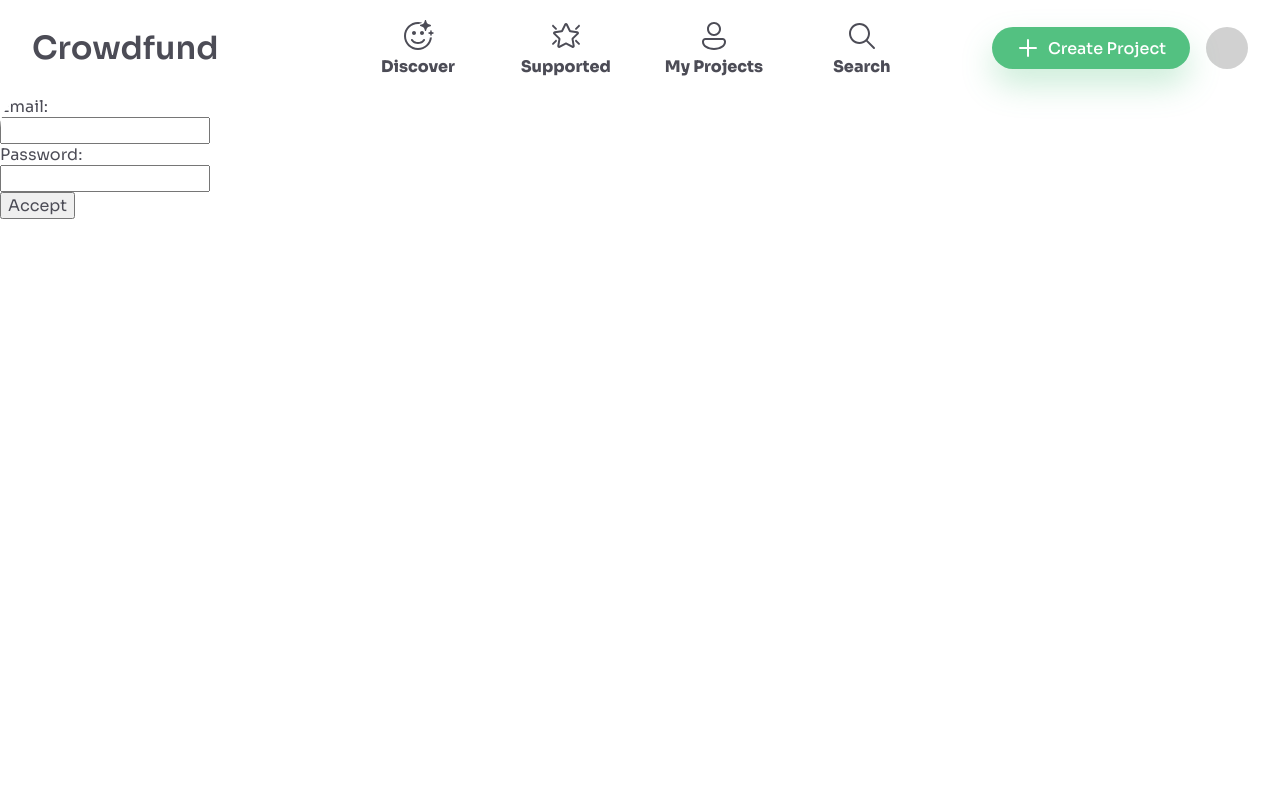
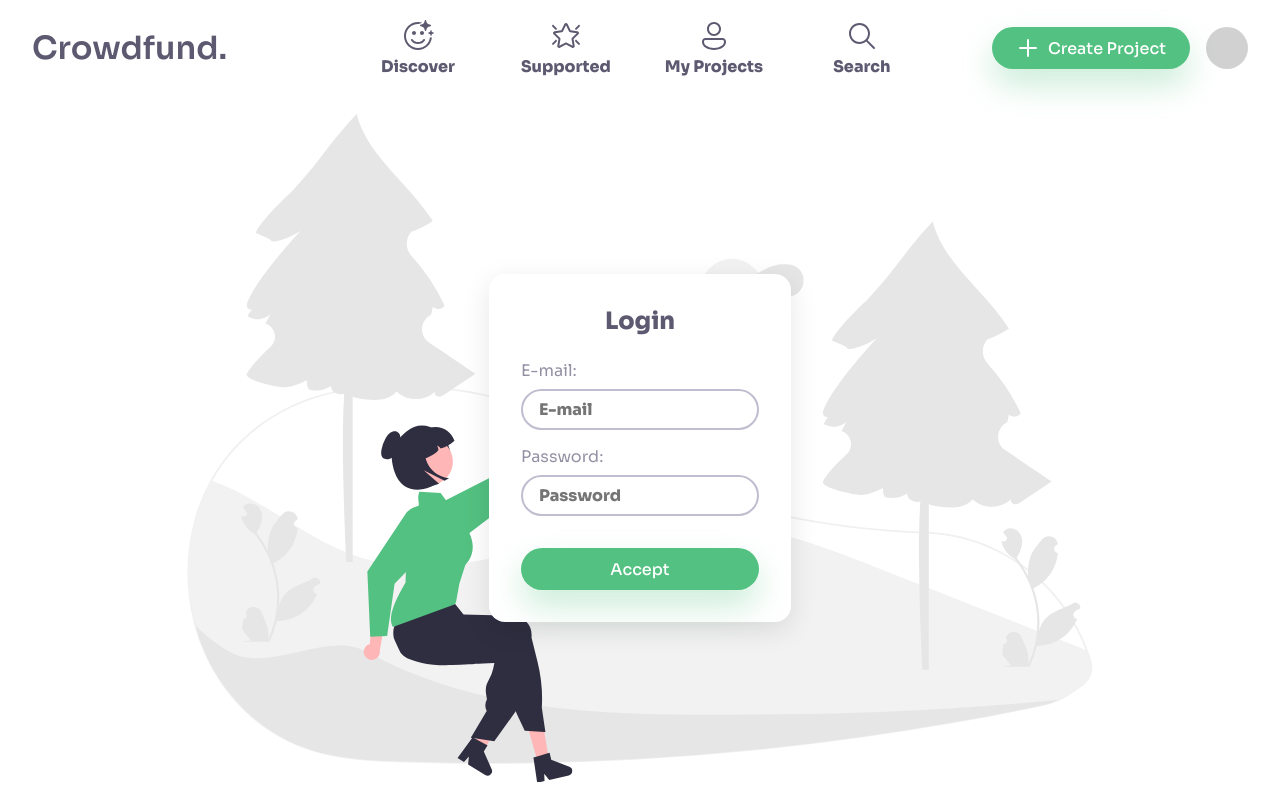
Before and after one commit to torstendngh/decentra-crowdfunding, a React (Create React App) app: page /login in a window 1280 px wide. Built offline with nearby package versions, Linux system fonts and the light colour scheme; the HTML template or start-up script is replaced by a standard one.

Commit message:
Login page style

```diff
--- a/src/components/Card.css
+++ b/src/components/Card.css
@@ -9,7 +9,7 @@
   border-radius: 16px;
   overflow: hidden;
   /* box-shadow: rgba(0, 0, 0, 0.15) 0px 16px 32px -12px; */
-  box-shadow: rgba(0, 0, 0, 0.08) 0px 8px 28px;
+  box-shadow: rgba(0, 0, 0, 0.1) 0px 8px 28px;
   transition: transform 0.15s ease;
   cursor: pointer;
 }
--- a/src/components/Navbar.jsx
+++ b/src/components/Navbar.jsx
@@ -9,7 +9,7 @@ function Navbar() {
   return (
     <div className="Navbar">
       <div className="LogoContainer">
-        Crowdfund
+        Crowdfund.
       </div>
       <div className="TabContainer">
         <NavbarTabButton
--- a/src/pages/CommonPageStyles.css
+++ b/src/pages/CommonPageStyles.css
@@ -1,9 +1,12 @@
 .Page {
-  /* background-color: #F9F9F9; */
-  border-radius: 32px 32px 0 0;
-  overflow: overlay;
+  overflow: hidden;
   position: relative;
   z-index: 0;
+}
+
+.Page > * {
+  overflow: overlay;
+  height: 100%;
 }
 
 .Page :is(h1) {
@@ -17,18 +20,18 @@
   margin: 32px 0 16px var(--page-padding-left);
 }
 
-.CardCarousell {
+.CardCarousel {
   display: flex;
   padding: 32px var(--page-padding-left) 40px var(--page-padding-left);
   gap: 32px;
   overflow: auto;
 }
 
-.CardCarousell::-webkit-scrollbar-thumb {
+.CardCarousel::-webkit-scrollbar-thumb {
   background: transparent;
 }
 
-.CardCarousell:hover:-webkit-scrollbar-thumb {
+.CardCarousel:hover:-webkit-scrollbar-thumb {
   background: gray;
 }
 
--- a/src/pages/DiscoverPage.css
+++ b/src/pages/DiscoverPage.css
@@ -1,22 +1,22 @@
 .DiscoverPage {
-  overflow: hidden;
+  overflow: overlay;
   width: 100vw;
 }
 
-.HighlightedProjectImage {
+.BackgroundSVG {
   position: absolute;
   top: 0;
   right: 5%;
   z-index: -1;
-  mask-image: linear-gradient(180deg, black 95%, transparent);
+  transition: opacity 0.25s ease, filter 0.25s ease;
 }
 
 
-.HighlightedProject {
+.PageTitle {
   position: relative;
 }
 
-.HighlightedProject > .Title {
+.PageTitle > .Title {
   font-size: 100px;
   margin: 0 var(--page-padding-left);
   font-weight: 800;
@@ -25,17 +25,16 @@
   text-shadow: 0 4px 32px rgba(255, 255, 255, 0.25);
 }
 
-.HighlightedProject > .Details {
+.PageTitle > .Details {
   font-size: 32px;
   margin: 32px var(--page-padding-left);
   width: 50%;
   margin-bottom: 32px;
-  color: rgb(53, 53, 53);
   font-weight: 800;
   text-shadow: 0 4px 32px rgba(255, 255, 255, 0.25);
 }
 
-.HighlightedProject > .ActionButton {
+.PageTitle > .ActionButton {
   background-color: var(--accent);
   border: none;
   color: white;
@@ -61,7 +60,7 @@
   margin-bottom: 120px;
 }
 
-.HighlightedProject > .ActionButton:hover {
+.PageTitle > .ActionButton:hover {
   background-color: var(--accent);
   border: none;
   color: white;
--- a/src/pages/DiscoverPage.jsx
+++ b/src/pages/DiscoverPage.jsx
@@ -1,16 +1,37 @@
 import "./DiscoverPage.css"
 import Card from './../components/Card'
-import {ReactComponent as FriendshipSVG} from './../svg/undraw_friendship_mni7.svg';
+import {ReactComponent as BackgroundSVG} from './../svg/undraw_friendship_mni7.svg';
+import React, { useState, useEffect, useRef } from "react";
+import { useNavigate } from 'react-router-dom'
 
 function DiscoverPage() {
 
+  const [backgroundOpacity, setBackgroundOpacity] = useState(1)
+  const [backgroundBlur, setBackgroundBlur] = useState(0)
+  const discoverPage = useRef(null)
+  const navigate = useNavigate()
+
+  function scale(number, inMin, inMax, outMin, outMax) {
+    return (number - inMin) * (outMax - outMin) / (inMax - inMin) + outMin;
+  }
+
+  useEffect(() => {
+    discoverPage.current.onscroll = () => {
+      setBackgroundOpacity(scale(discoverPage.current.scrollTop, 0.0, 400.0, 1.0, 0.0))
+      setBackgroundBlur(scale(discoverPage.current.scrollTop, 0.0, 400.0, 0, 32))
+    }
+  }, [])
+
   return (
-    <div className="DiscoverPage">
-      <FriendshipSVG className="HighlightedProjectImage"/>
-      <div className="HighlightedProject">
+    <div ref={discoverPage} className="DiscoverPage">
+      <BackgroundSVG style={{opacity: backgroundOpacity, filter: "blur(" + backgroundBlur + "px)"}} className="BackgroundSVG"/>
+      <div className="PageTitle">
         <div className="Title">Crowdfund.</div>
         <div className="Details">Crowdfund is a smart contract powered crowdfunding platform that utilizes cryptocurrency for payments.</div>
-        <button className="ActionButton">
+        <button
+          className="ActionButton"
+          onClick={() => navigate("/login")}
+        >
           Login
           <svg width="24" height="24" viewBox="0 0 24 24" fill="none" xmlns="http://www.w3.org/2000/svg">
             <path d="M13.7045 4.28377C13.3111 3.89615 12.678 3.90084 12.2904 4.29424C11.9027 4.68765 11.9074 5.3208 12.3008 5.70842L17.6712 10.9998H4C3.44771 10.9998 3 11.4475 3 11.9998C3 12.5521 3.44772 12.9998 4 12.9998H17.6646L12.3008 18.2847C11.9074 18.6723 11.9027 19.3055 12.2904 19.6989C12.678 20.0923 13.3111 20.097 13.7045 19.7094L20.6287 12.887C21.1256 12.3974 21.1256 11.5958 20.6287 11.1062L13.7045 4.28377Z" fill="currentColor"/>
@@ -18,7 +39,7 @@ function DiscoverPage() {
         </button>
       </div>
       <h3>Top Projects</h3>
-      <div className="CardCarousell">
+      <div className="CardCarousel">
         <Card
           to={"/project"}
           imgSrc={"./placeholderImages/1.jpg"}
@@ -62,7 +83,7 @@ function DiscoverPage() {
         <Card
           to={"/project"}
           imgSrc={"./placeholderImages/2.jpg"}
-          category={"Polution"}
+          category={"Pollution"}
           title={"Title of Crowdfund"}
           percentage={69}
           currentAmount={0.356}
@@ -72,7 +93,7 @@ function DiscoverPage() {
         <Card
           to={"/project"}
           imgSrc={"./placeholderImages/2.jpg"}
-          category={"Polution"}
+          category={"Pollution"}
           title={"Title of Crowdfund"}
           percentage={69}
           currentAmount={0.356}
@@ -81,7 +102,7 @@ function DiscoverPage() {
         />
       </div>
       <h3>Nearly completed</h3>
-      <div className="CardCarousell">
+      <div className="CardCarousel">
         <Card
           to={"/project"}
           imgSrc={"./placeholderImages/1.jpg"}
@@ -95,7 +116,7 @@ function DiscoverPage() {
         <Card
           to={"/project"}
           imgSrc={"./placeholderImages/2.jpg"}
-          category={"Polution"}
+          category={"Pollution"}
           title={"Title of Crowdfund"}
           percentage={26}
           currentAmount={0.356}
@@ -125,7 +146,7 @@ function DiscoverPage() {
         <Card
           to={"/project"}
           imgSrc={"./placeholderImages/2.jpg"}
-          category={"Polution"}
+          category={"Pollution"}
           title={"Title of Crowdfund"}
           percentage={69}
           currentAmount={0.356}
@@ -135,7 +156,7 @@ function DiscoverPage() {
         <Card
           to={"/project"}
           imgSrc={"./placeholderImages/2.jpg"}
-          category={"Polution"}
+          category={"Pollution"}
           title={"Title of Crowdfund"}
           percentage={69}
           currentAmount={0.356}
--- /dev/null
+++ b/src/pages/LoginPage.css
@@ -0,0 +1,82 @@
+.LoginPage {
+  display: flex;
+  flex-direction: column;
+  justify-content: center;
+  align-items: center;
+}
+
+.LoginPage > .Background {
+  position: absolute;
+  margin: auto;
+  z-index: -1;
+  height: 95%;
+}
+
+.LoginPage > .FormContainer {
+  display: flex;
+  flex-direction: column;
+  background-color: white;
+  padding: 32px;
+  border-radius: 16px;
+  box-shadow: rgba(0, 0, 0, 0.1) 0px 8px 28px;
+  gap: 0;
+}
+
+.LoginPage > .FormContainer > .Title {
+  font-weight: 800;
+  font-size: 24px;
+  margin-bottom: 24px;
+  align-self: center;
+}
+
+.LoginPage > .FormContainer > form {
+  display: flex;
+  flex-direction: column;
+}
+
+.LoginPage > .FormContainer > form > label {
+  font-weight: 400;
+  margin-bottom: 8px;
+  font-size: 16px;
+  color: #9390a3;
+}
+
+.LoginPage > .FormContainer > form > input[type=email], input[type=password] {
+  font-weight: 800;
+  margin-bottom: 16px;
+  border-radius: 1000px;
+  outline: none;
+  border: 2px solid #bfbdcf;
+  padding: 8px 16px;
+}
+
+.LoginPage > .FormContainer > form > input[type=submit] {
+
+  margin-top: 16px;
+  background-color: var(--accent);
+  border: none;
+  color: white;
+
+  font-weight: 500;
+  padding: 0 24px;
+  height: 42px;
+  border-radius: 1000px;
+  cursor: pointer;
+  min-width: 148px;
+  display: flex;
+  justify-content: center;
+  align-items: center;
+  gap: 8px;
+  position: relative;
+  transition: all 0.1s ease;
+  z-index: 5;
+
+  box-shadow: 0px 16px 32px var(--accent-shadow);
+}
+
+.LoginPage > .FormContainer > form > input[type=submit]:hover {
+  background-color: var(--accent);
+  border: none;
+  color: white;
+  transform: scale(1.06);
+}
--- a/src/pages/LoginPage.jsx
+++ b/src/pages/LoginPage.jsx
@@ -1,15 +1,21 @@
 import WorkInProgress from "../components/WorkInProgress"
+import './LoginPage.css'
+import {ReactComponent as ConnectSVG} from './../svg/undraw_dreamer_re_9tua.svg';
 
 function LoginPage() {
   return (
-    <div>
-      <form action="">
-        <label for="fname">Email:</label><br />
-        <input type="text" id="fname" name="fname"></input><br/>
-        <label for="lname">Password:</label><br/>
-        <input type="password" id="lname" name="lname"></input><br />
-        <input type="submit" value="Accept"></input>
-      </form>
+    <div className="LoginPage">
+      <ConnectSVG className="Background"/>
+      <div className="FormContainer">
+        <p className="Title">Login</p>
+        <form action="">
+          <label for="fname">E-mail:</label>
+          <input type="email" id="fname" name="fname" placeholder="E-mail"></input>
+          <label for="lname">Password:</label>
+          <input type="password" id="lname" name="lname" placeholder="Password"></input>
+          <input type="submit" value="Accept"></input>
+        </form>
+      </div>
     </div>
   )
 }
--- a/src/pages/ProjectPage.css
+++ b/src/pages/ProjectPage.css
@@ -1,3 +1,7 @@
+.ProjectPage {
+	animation: slide-in-blurred-bottom 0.2s ease both;
+}
+
 .ProjectPage > .BackButton {
   margin: 32px 0 32px var(--page-padding-left);
 }
@@ -183,3 +187,18 @@
 .ProjectPage > .TemporarySpace {
   height: 500px;
 }
+
+@keyframes slide-in-blurred-bottom {
+  0% {
+    transform: translateY(200px);
+    transform-origin: 50% 100%;
+    filter: blur(40px);
+    opacity: 0;
+  }
+  100% {
+    transform: translateY(0);
+    transform-origin: 50% 50%;
+    filter: blur(0);
+    opacity: 1;
+  }
+}
--- a/src/vars.css
+++ b/src/vars.css
@@ -1,6 +1,6 @@
 :root {
   --accent: #53c181;
   --accent-shadow: #53c1814c;
-  --black: #4c4c56;
+  --black: #5d5970;
   --page-padding-left: 100px;
 }
```
Also changed, not shown: public/index.html (+0 -23 lines), src/svg/undraw_connected_world_wuay.svg (added), src/svg/undraw_dreamer_re_9tua.svg (added).
